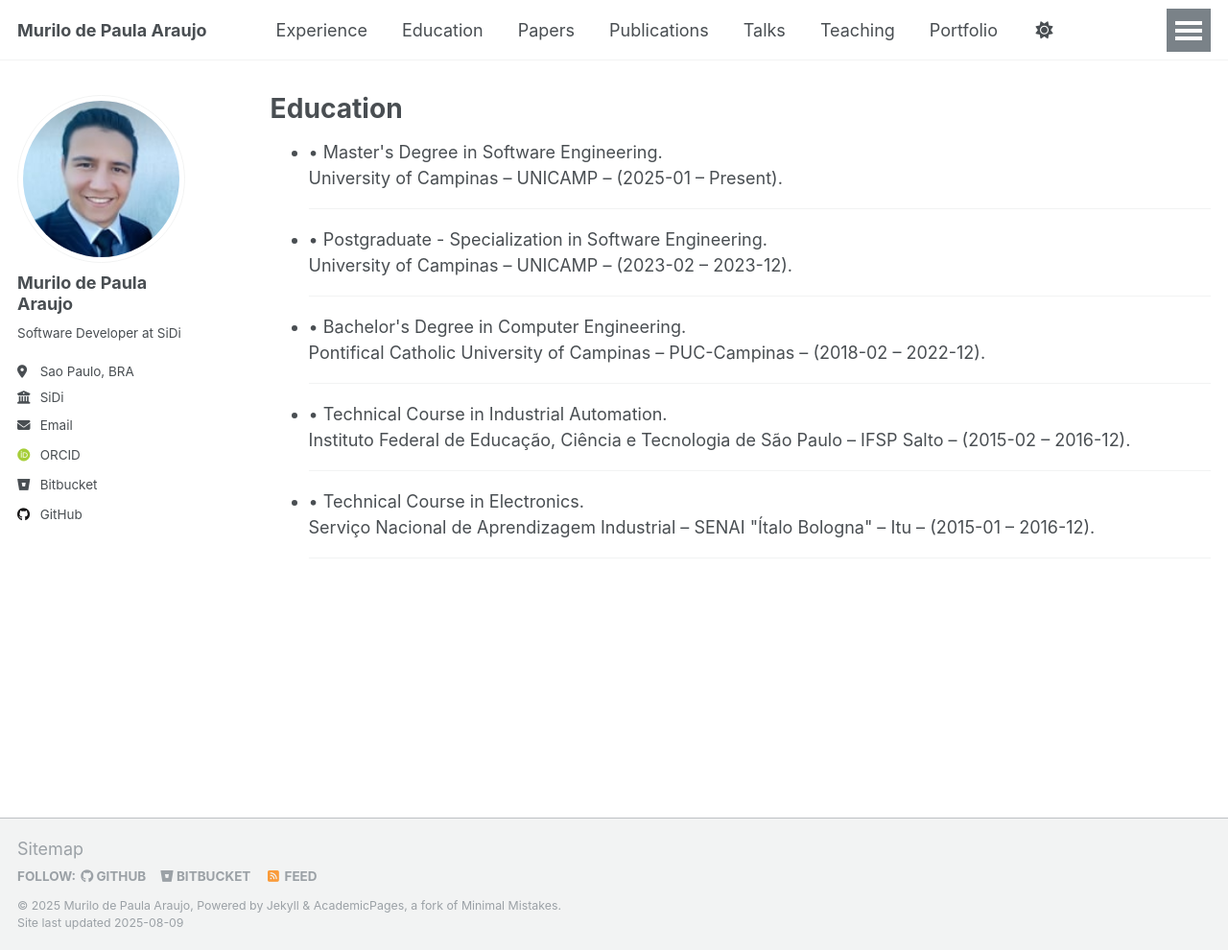
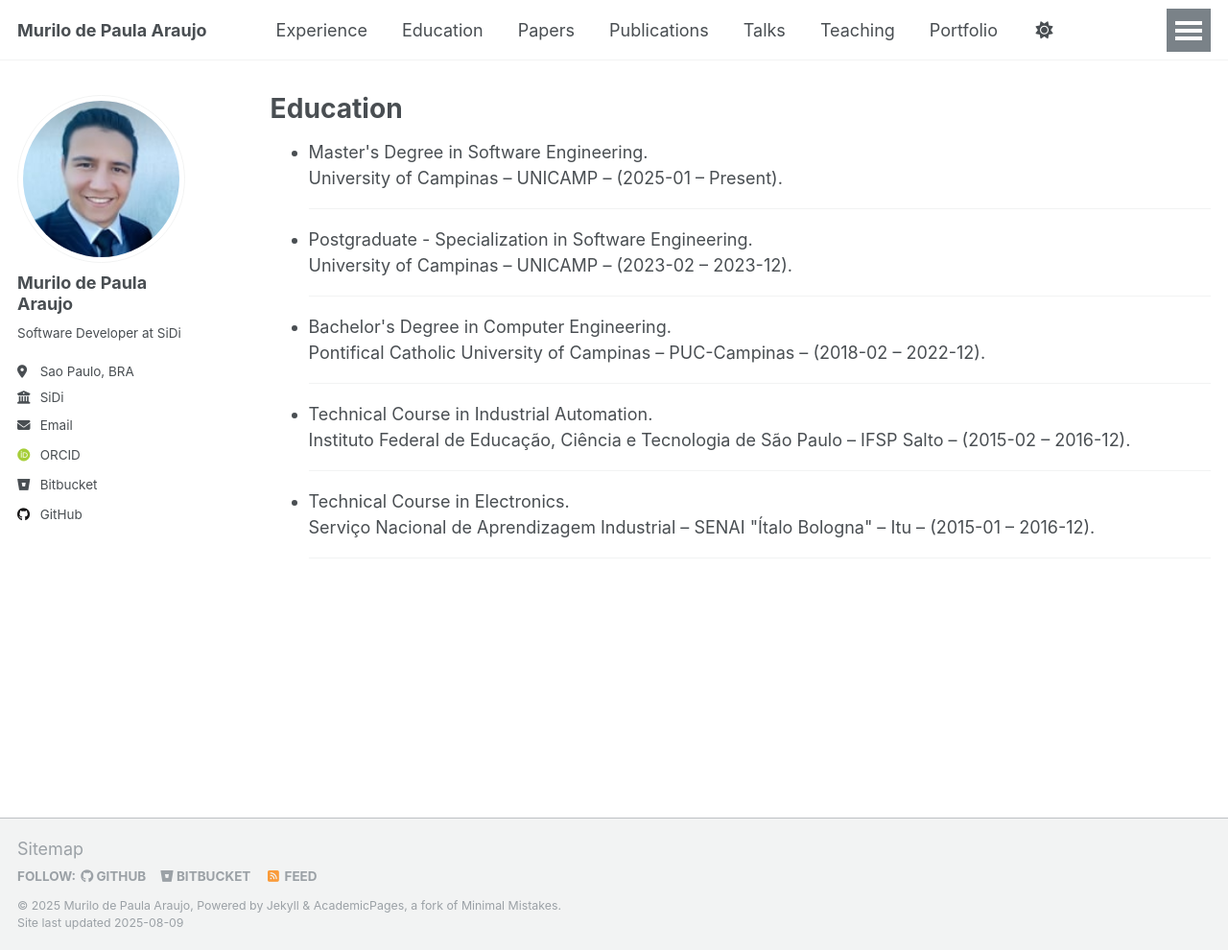
Before and after one commit to murilodepa/murilodepa.github.io, a Jekyll site: the page built from _pages/education.md, in a window 1280 px wide and 990 px high. Shown: the whole window at 96% size. Built offline with Jekyll 4.4.1, drawn with Linux system fonts in a browser that asks for light colours; some web fonts are replaced; a script that is not in the unit is left out.

Commit message:
Update education.md

```diff
--- a/_pages/education.md
+++ b/_pages/education.md
@@ -10,7 +10,7 @@ author_profile: true
 <ul>
   {% for edu in site.data.education %}
   <li>
-    • {{ edu.degree }}.<br />
+    {{ edu.degree }}.<br />
     {{ edu.institution }} – ({{ edu.start_date | date: "%b %Y" }} –
     {% if edu.end_date == "present" %}Present{% else %}{{ edu.end_date | date: "%b %Y" }}{% endif %}).
   </li>
```
